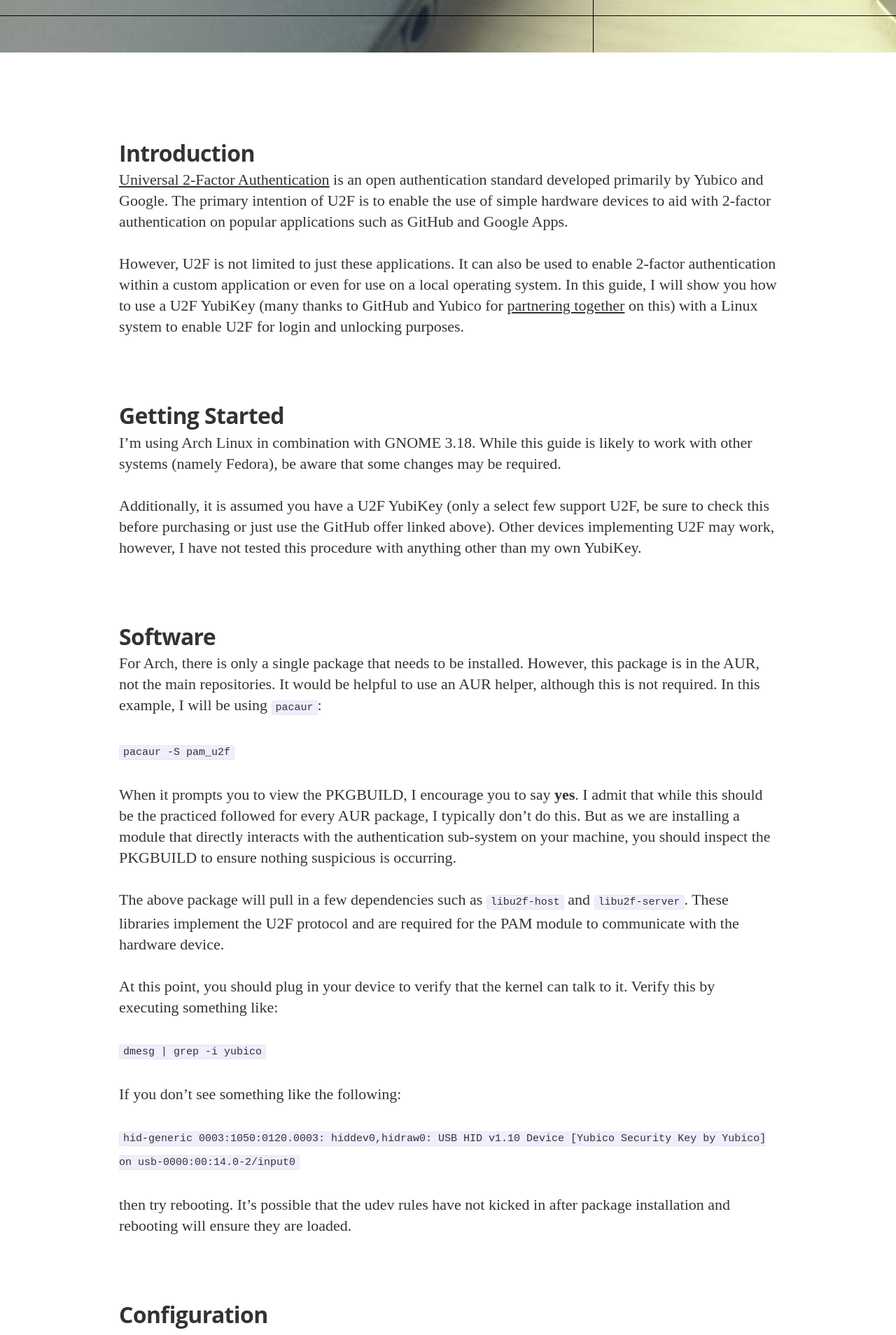
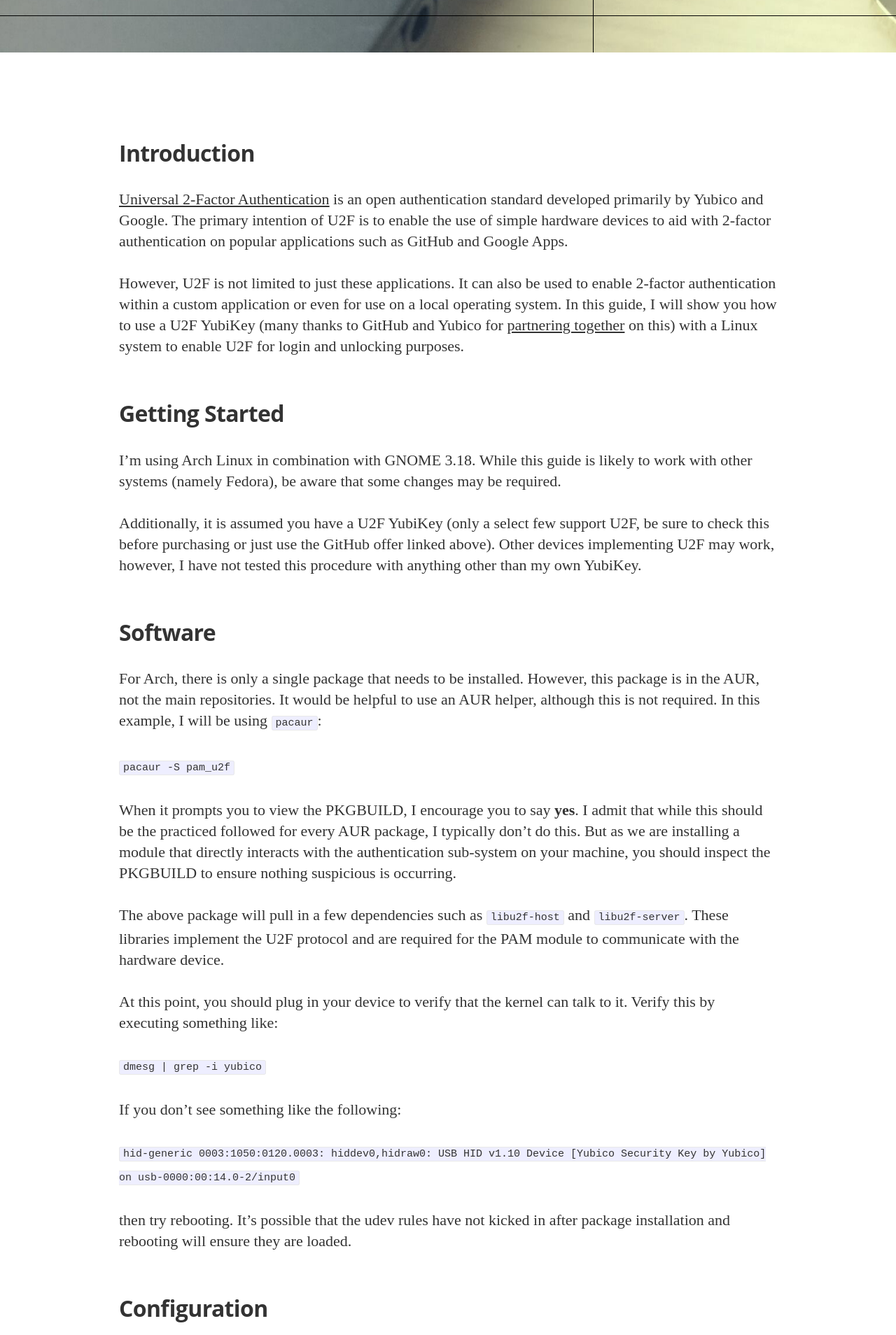
Before and after one commit to craigcabrey/craigcabrey.github.io, a Jekyll site: the page built from _posts/2015-12-13-guide-to-using-u2f-with-gdm.md, in a window 1280 px wide. Shown: the part 825-2733 px from the top of the page at 70% size. Built offline with Jekyll 4.4.1, drawn with Linux system fonts in a browser that asks for light colours; nearby versions of some CDN libraries; some web fonts are replaced; Markdown is read by kramdown in place of the engine named in the settings.

Commit message:
Tweak spacing on post layout

```diff
--- a/_includes/javascripts.html
+++ b/_includes/javascripts.html
@@ -20,7 +20,8 @@
       });
       $window.trigger('scroll');
 
-      var height = $('.article-image').height();
+      // add 31 to offset the first header from the article image
+      var height = $('.article-image').height() + 31;
       $('.post-content').css('padding-top', height + 'px');
 
       $('a[href*=#]:not([href=#])').click(function() {
--- a/_layouts/post.html
+++ b/_layouts/post.html
@@ -51,18 +51,6 @@
           <a name="topofpage"></a>
           {{content}}
         </section>
-        <footer class="post-footer">
-          <section class="share">
-            {% for social in site.social %}
-              {% if social.share_url != null %}
-                <a class="icon-{{ social.icon }}" href="{{ social.share_url }}{{ social.share_title }}{{page.title | cgi_escape}}{{ social.share_link }}{{site.url}}{{page.id}}"
-                  onclick="window.open(this.href, '{{ social.icon }}-share', 'width=550,height=255');return false;">
-                <i class="fa fa-{{ social.icon }}"></i><span class="hidden">{{ social.icon }}</span>
-                </a>
-              {% endif %}
-            {% endfor %}
-          </section>
-        </footer>
         <div class="bottom-teaser cf">
           <div class="isLeft">
             <h5 class="index-headline featured"><span>Written by</span></h5>
--- a/css/main.sass
+++ b/css/main.sass
@@ -362,8 +362,6 @@
       font-style: normal
       font-size: 32px
       line-height: 1.2
-      padding-top: 31px
-      margin-bottom: 4px
     p
       font-weight: 400
       font-style: normal
```
